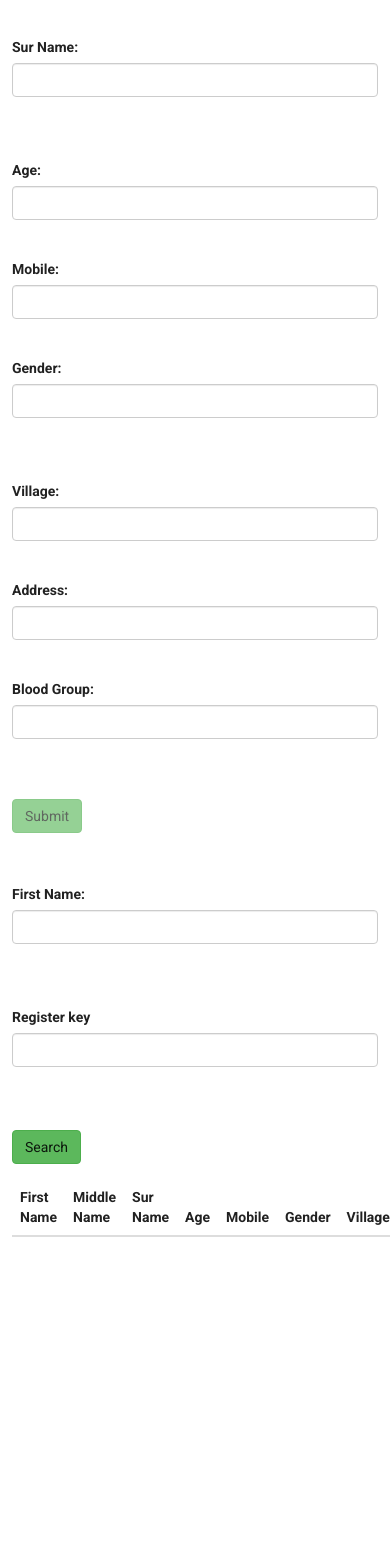
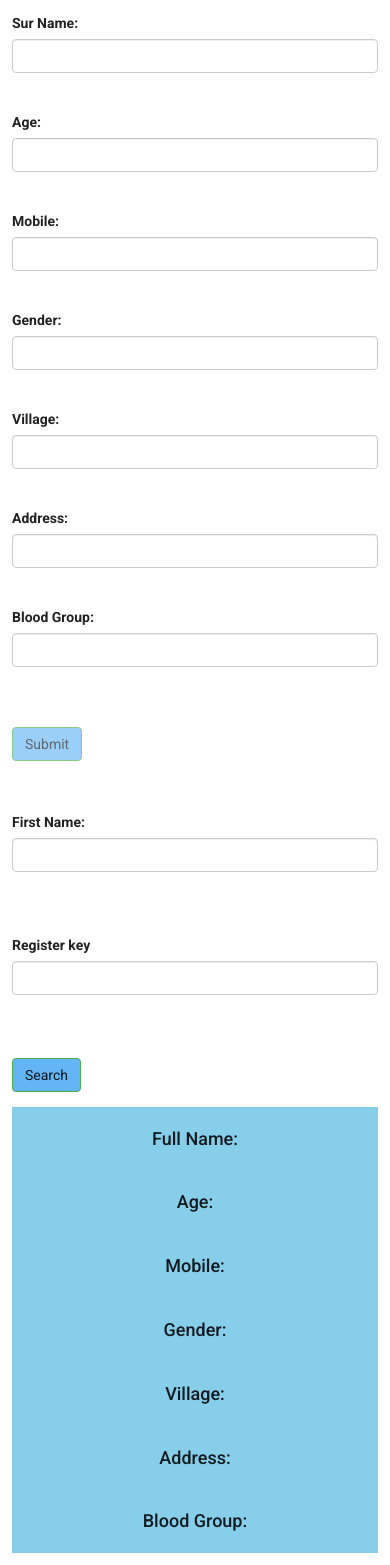
Before and after one commit to sanchitawohlig12/contactformfrontend, a Nuxt app: page / in a window 390 px wide. Shown: the part 303-1868 px from the top of the page. Before the commit the page ends 1588 px from the top, so only its background shows below. Built offline with nearby package versions, Linux system fonts and the light colour scheme.

Commit message:
completed

```diff
--- a/components/Form1.vue
+++ b/components/Form1.vue
@@ -4,11 +4,22 @@
       <div class="col-md-4"></div>
       <div class="col-md-3"><h1 align="center">Customer</h1></div>
     </div>
-    <v-snackbar v-model="snackbar" absolute top right color="success">
+    <v-snackbar
+      v-model="snackbar"
+      absolute
+      top
+      right
+      class="snack"
+      color="#64B5F6"
+    >
       <span>Submit successful!</span>
       <v-icon dark> mdi-checkbox-marked-circle </v-icon>
     </v-snackbar>
-    <form ref="form" @submit.prevent="saveCustomer">
+    <form
+      ref="form"
+      @submit.prevent="saveCustomer"
+      v-if="$vuetify.breakpoint.mdAndUp"
+    >
       <div class="row">
         <div class="col-md-1"></div>
         <div class="col-md-3">
@@ -187,7 +198,195 @@
               class="btn btn-success"
               :disabled="!formIsValid"
               text
-              color="success"
+              type="submit"
+            >
+              Submit
+            </button>
+          </div>
+        </div>
+      </div>
+    </form>
+    <form
+      ref="form"
+      @submit.prevent="saveCustomer"
+      v-if="$vuetify.breakpoint.smAndDown"
+    >
+      <div class="row">
+        <!-- <div class="col-md-1"></div> -->
+        <div class="col-md-3">
+          <div class="form-group">
+            <label>First Name:</label>
+            <input
+              v-model="form.first"
+              v-on:keypress="isLetter($event)"
+              :rules="rules.name"
+              color="blue"
+              label="First Name"
+              required
+              class="form-control"
+              name="name"
+            />
+          </div>
+        </div>
+        <div class="col-md-3">
+          <div class="form-group">
+            <label>Middle Name:</label>
+            <input
+              v-model="form.middle"
+              v-on:keypress="isLetter($event)"
+              :rules="rules.name"
+              color="blue"
+              label="Middle Name"
+              required
+              class="form-control"
+            />
+          </div>
+        </div>
+        <div class="col-md-3">
+          <div class="form-group">
+            <label>Sur Name:</label>
+            <input
+              v-model="form.sur"
+              v-on:keypress="isLetter($event)"
+              :rules="rules.name"
+              color="blue"
+              label="Sur Name"
+              required
+              class="form-control"
+            />
+          </div>
+        </div>
+
+        <!-- <div class="col-md-1"></div> -->
+        <div class="col-md-3">
+          <div class="form-group">
+            <label>Age:</label>
+            <input
+              type="text"
+              @keypress="onlyNumber"
+              v-model="form.age"
+              :rules="rules.phone"
+              color="blue"
+              label="Age"
+              maxlength="2"
+              class="form-control"
+              required
+            />
+          </div>
+        </div>
+        <!-- <div class="col-md-1"></div> -->
+        <div class="col-md-3">
+          <div class="form-group">
+            <label>Mobile:</label>
+            <input
+              type="text"
+              @keypress="onlyNumber"
+              v-model="form.mobile"
+              :rules="rules.phone"
+              color="blue"
+              label="Phone Number"
+              maxlength="10"
+              class="form-control"
+              required
+            />
+          </div>
+        </div>
+        <div class="col-md-3">
+          <div class="form-group">
+            <label>Gender:</label>
+            <!-- <input
+              v-model="form.gender"
+              v-on:keypress="isLetter($event)"
+              :rules="rules.name"
+              color="blue"
+              label="Gender"
+              required
+              class="form-control"
+            /> -->
+            <select
+              class="form-control"
+              id="sel1"
+              v-model="form.gender"
+              color="blue"
+              label="Gender"
+              required
+            >
+              <option>male</option>
+              <option>female</option>
+              <option>other</option>
+            </select>
+          </div>
+        </div>
+
+        <!-- <div class="col-md-1"></div> -->
+        <div class="col-md-3">
+          <div class="form-group">
+            <label>Village:</label>
+            <input
+              v-model="form.village"
+              v-on:keypress="isLetter($event)"
+              :rules="rules.name"
+              color="blue"
+              label="Village"
+              required
+              class="form-control"
+            />
+          </div>
+        </div>
+        <div class="col-md-3">
+          <div class="form-group">
+            <label>Address:</label>
+            <input
+              v-model="form.address"
+              :rules="rules.name"
+              color="blue"
+              label="address"
+              required
+              class="form-control"
+            />
+          </div>
+        </div>
+        <div class="col-md-3">
+          <div class="form-group">
+            <label>Blood Group:</label>
+            <!-- <input
+              v-model="form.bloodGroup"
+              :rules="rules.name"
+              color="blue"
+              label="Blood Group"
+              required
+              class="form-control"
+            /> -->
+            <select
+              class="form-control"
+              id="sel2"
+              v-model="form.bloodGroup"
+              color="blue"
+              label="Blood Group"
+              required
+            >
+              <option>A+</option>
+              <option>B+</option>
+              <option>A-</option>
+              <option>B-</option>
+              <option>O+</option>
+              <option>O-</option>
+              <option>AB+</option>
+              <option>AB-</option>
+            </select>
+          </div>
+        </div>
+      </div>
+
+      <br />
+      <div class="row">
+        <div class="col-md-5"></div>
+        <div class="col-md-3">
+          <div class="form-group">
+            <button
+              class="btn btn-success"
+              :disabled="!formIsValid"
+              text
               type="submit"
             >
               Submit
@@ -231,14 +430,12 @@
         <div class="col-md-5"></div>
         <div class="col-md-4">
           <div class="form-group">
-            <button class="btn btn-success" text color="success" type="submit">
-              Search
-            </button>
+            <button class="btn btn-success" text type="submit">Search</button>
           </div>
         </div>
       </div>
     </form>
-    <table class="table table-hover">
+    <!-- <table class="table table-hover" style="background-color: skyblue">
       <thead>
         <tr>
           <th>First Name</th>
@@ -255,11 +452,7 @@
 
       <tbody>
         <tr>
-          <!-- <tr v-for="post in posts.Info.slice(
-            posts.Info.length - 1,
-            posts.Info.length
-          )"
-          :key="post._id"></tr> -->
+
           <td>{{ this.customers.firstName }}</td>
           <td>{{ this.customers.middleName }}</td>
           <td>{{ this.customers.surName }}</td>
@@ -270,12 +463,66 @@
           <td>{{ this.customers.address }}</td>
           <td>{{ this.customers.bloodGroup }}</td>
         </tr>
-        <!--
-        {{
-          this.customers.firstName
-        }} -->
+
       </tbody>
-    </table>
+    </table> -->
+    <!-- <table class="table table-sm table-dark">
+      <thead>
+        <tr>
+          <th scope="col">First Name</th>
+          <th scope="col">Middle Name</th>
+          <th scope="col">Sur Name</th>
+          <th scope="col">Age</th>
+          <th scope="col">Mobile</th>
+          <th scope="col">Gender</th>
+          <th scope="col">Village</th>
+          <th scope="col">Address</th>
+          <th scope="col">Blood Group</th>
+        </tr>
+      </thead>
+      <tbody>
+        <tr>
+          <th scope="row"></th>
+          <td>{{ this.customers.firstName }}</td>
+          <td>{{ this.customers.middleName }}</td>
+          <td>{{ this.customers.surName }}</td>
+          <td>{{ this.customers.age }}</td>
+          <td>{{ this.customers.mobile }}</td>
+          <td>{{ this.customers.gender }}</td>
+          <td>{{ this.customers.village }}</td>
+          <td>{{ this.customers.address }}</td>
+          <td>{{ this.customers.bloodGroup }}</td>
+        </tr>
+      </tbody>
+    </table> -->
+    <div class="container" style="background-color: skyblue" align="center">
+      <div class="row">
+        <div class="col-md-4">
+          <h4>
+            Full Name: <span></span> {{ this.customers.firstName }}
+            {{ this.customers.middleName }} {{ this.customers.surName }}
+          </h4>
+        </div>
+        <div class="col-md-4">
+          <h4>Age: <span></span> {{ this.customers.age }}</h4>
+        </div>
+        <div class="col-md-4">
+          <h4>Mobile: <span></span> {{ this.customers.mobile }}</h4>
+        </div>
+        <div class="col-md-4">
+          <h4>Gender: <span></span> {{ this.customers.gender }}</h4>
+        </div>
+        <div class="col-md-4">
+          <h4>Village: <span></span> {{ this.customers.village }}</h4>
+        </div>
+        <div class="col-md-4">
+          <h4>Address: <span></span> {{ this.customers.address }}</h4>
+        </div>
+        <div class="col-md-4">
+          <h4>Blood Group: <span></span> {{ this.customers.bloodGroup }}</h4>
+        </div>
+      </div>
+    </div>
   </div>
 </template>
 <script>
@@ -415,3 +662,14 @@ export default {
   },
 }
 </script>
+<style >
+.btn-success {
+  background-color: #64b5f6 !important;
+  /* border: #64b5f6 solid 10px; */
+  outline-color: #64b5f6 !important;
+}
+.cantainer {
+  display: grid;
+  place-content: center;
+}
+</style>
```
